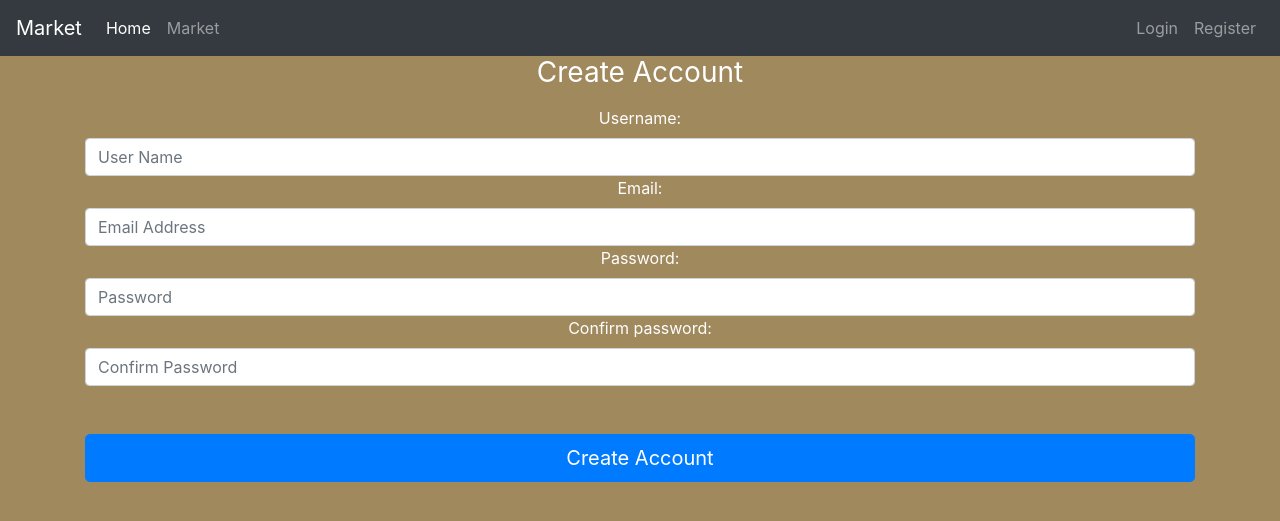
After one commit to Team12CMPE131/CMPE131Project, a Flask app: page /registration in a window 1280 px wide. The commit adds this page. Shown: the top 521 px of the page. Run offline with Flask 2, Linux system fonts and the light colour scheme; some libraries are stand-ins or nearby versions.

Commit message:
Added registering user feature to the website and all the html templates needed for the website.

```diff
--- /dev/null
+++ b/app/forms.py
@@ -0,0 +1,10 @@
+from flask_wtf import FlaskForm
+from wtforms import StringField, PasswordField, SubmitField
+from wtforms.validators import Length, Email, EqualTo, DataRequired
+
+class register(FlaskForm):
+    username = StringField(label='Username: ', validators=[Length(min=2, max =32), DataRequired()])
+    email_address = StringField(label='Email: ',validators=[Email(), DataRequired()])
+    password1 = PasswordField(label='Password: ', validators=[Length(min=6), DataRequired()])
+    password2 = PasswordField(label='Confirm password: ', validators=[EqualTo('password1'), DataRequired()])
+    submit = SubmitField(label = 'Create Account')
--- a/app/routes.py
+++ b/app/routes.py
@@ -1,7 +1,10 @@
+from atexit import register
 from flask import render_template, session, redirect, request, flash, url_for
-from app import myapp
-from app.models import Item
+from app import myapp, db
+from app.models import Item,User
 from flask_login import login_user, logout_user, login_required
+from app.forms import register
+
 
 @myapp.route('/')
 @myapp.route('/home')
@@ -34,8 +37,6 @@ def logout():
     flash("You have been logged out.", category= 'info')
     return redirect('/login')
 
-
-
 @myapp.route('/list')
 def list():
     return render_template('list.html')
@@ -44,3 +45,19 @@ def list():
 def market():
     items = Item.query.all()
     return render_template('market.html', items = items)
+
+@myapp.route('/registration', methods=['GET', 'POST'])
+def registration():
+    form = register()
+    if form.validate_on_submit():
+        user_to_create = User(username= form.username.data,
+                            email_address = form.email_address.data,
+                            password_hash = form.password1.data)
+        db.session.add(user_to_create)
+        db.session.commit()
+        return redirect(url_for('market'))
+    if form.errors !={}:
+        for err_msg in form.errors.values():
+            print(f'There was an error while registering:{err_msg}')
+
+    return render_template('register.html', form=form)
--- /dev/null
+++ b/app/templates/base.html
@@ -0,0 +1,59 @@
+<!doctype html>
+<html lang="en">
+   <head>
+      <!-- Required meta tags -->
+      <meta charset="utf-8">
+      <meta name="viewport" content="width=device-width, initial-scale=1, shrink-to-fit=no">
+      <!-- Bootstrap CSS -->
+      <link rel="stylesheet" href="https://cdn.jsdelivr.net/npm/bootstrap@4.5.3/dist/css/bootstrap.min.css" integrity="sha384-TX8t27EcRE3e/ihU7zmQxVncDAy5uIKz4rEkgIXeMed4M0jlfIDPvg6uqKI2xXr2" crossorigin="anonymous">
+      <title>
+          {%block title%}
+          {%endblock%}
+      </title>
+   </head>
+   <body>
+    <nav class="navbar navbar-expand-md navbar-dark bg-dark">
+        <a class="navbar-brand" href="#">Market</a>
+        <button class="navbar-toggler" type="button" data-toggle="collapse" data-target="#navbarNav">
+          <span class="navbar-toggler-icon"></span>
+        </button>
+        <div class="collapse navbar-collapse" id="navbarNav">
+            <ul class="navbar-nav mr-auto">
+                <li class="nav-item active">
+                    <a class="nav-link" href="{{ url_for('home')}}">Home <span class="sr-only">(current)</span></a>
+                </li>
+                <li class="nav-item">
+                    <a class="nav-link" href="{{ url_for('market')}}">Market</a>
+                </li>
+            </ul>
+            <ul class="navbar-nav">
+                <li class="nav-item">
+                    <a class="nav-link" href="{{ url_for('login')}}">Login</a>
+                </li>
+                <li class="nav-item">
+                    <a class="nav-link" href="{{ url_for('registration')}}">Register</a>
+                </li>
+            </ul>
+        </div>
+      </nav>
+      {%block content%}
+
+      {%endblock%}
+      <!-- Future Content here -->
+
+
+
+      <!-- Optional JavaScript -->
+      <!-- jQuery first, then Popper.js, then Bootstrap JS -->
+      <script src='https://kit.fontawesome.com/a076d05399.js'></script>
+      <script src="https://code.jquery.com/jquery-3.5.1.slim.min.js" integrity="sha384-DfXdz2htPH0lsSSs5nCTpuj/zy4C+OGpamoFVy38MVBnE+IbbVYUew+OrCXaRkfj" crossorigin="anonymous"></script>
+      <script src="https://cdn.jsdelivr.net/npm/popper.js@1.16.1/dist/umd/popper.min.js" integrity="sha384-9/reFTGAW83EW2RDu2S0VKaIzap3H66lZH81PoYlFhbGU+6BZp6G7niu735Sk7lN" crossorigin="anonymous"></script>
+      <script src="https://stackpath.bootstrapcdn.com/bootstrap/4.5.2/js/bootstrap.min.js" integrity="sha384-B4gt1jrGC7Jh4AgTPSdUtOBvfO8shuf57BaghqFfPlYxofvL8/KUEfYiJOMMV+rV" crossorigin="anonymous"></script>
+   </body>
+   <style>
+      body {
+      background-color: #a0895d;
+      color: white
+      }
+   </style>
+</html>
--- /dev/null
+++ b/app/templates/register.html
@@ -0,0 +1,35 @@
+{%extends 'base.html'%}
+{%block title%}
+Registeration Page
+{%endblock%}
+
+{%block content%}
+<body class="text-center">
+    <div class="container">
+        <form method="POST" class="form-register" style="color: white;">
+            {{form.hidden_tag()}}
+
+            <h1 class="h3 mb-3 font-weight-normal">
+                Create Account
+            </h1>
+            {{form.username.label()}}
+            {{ form.username(class = "form-control", placeholder="User Name")}}
+
+            {{form.email_address.label()}}
+            {{ form.email_address(class = "form-control", placeholder="Email Address")}}
+
+            {{form.password1.label()}}
+            {{ form.password1(class = "form-control", placeholder="Password")}}
+
+            {{form.password2.label()}}
+            {{ form.password2(class = "form-control", placeholder="Confirm Password")}}
+            <br>
+            <br>
+
+            {{form.submit(class = "btn btn-lg btn-block btn-primary")}}
+
+        </form>
+    </div>
+</body>
+
+{%endblock%}
```
Also changed, not shown: app/models.py (+6 -3 lines), app/templates/home.html (+7 -2 lines), app/templates/market.html (+36 -0 lines), app/market.db.
